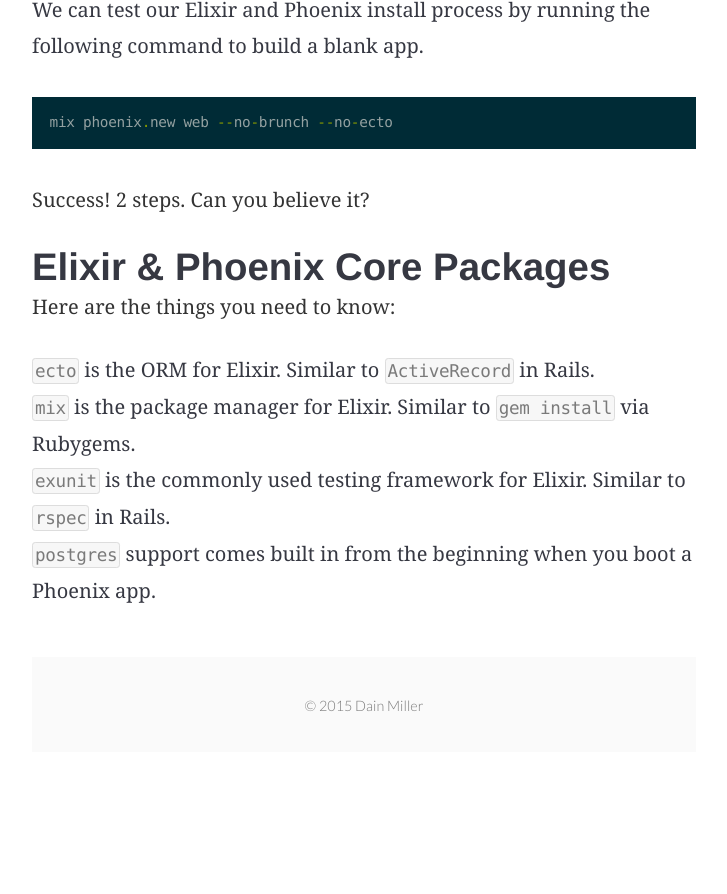
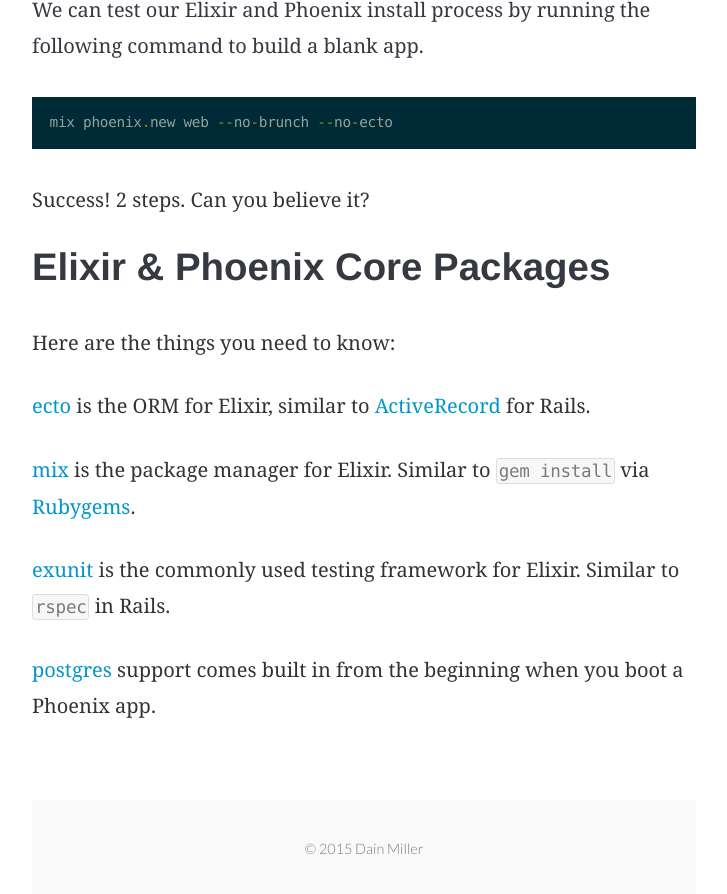
Before and after one commit to mraiur/dainmiller.github.io, a Jekyll site: the page built from _posts/2016-10-07-setting-up-elixir-and-phoenix.markdown, in a window 1280 px wide and 900 px high, scrolled down 1606 px. Shown: the top 894 px of the window, without its empty margins (276-1003 px from the left). Built offline with Jekyll 4.4.1, drawn with Linux system fonts in a browser that asks for light colours; before the commit the page ends 2363 px from its top, so only the background shows below that.

Commit message:
Update formatting of list items

```diff
--- a/_posts/2016-10-07-setting-up-elixir-and-phoenix.markdown
+++ b/_posts/2016-10-07-setting-up-elixir-and-phoenix.markdown
@@ -51,13 +51,15 @@
 Success! 2 steps. Can you believe it?
 
 ## Elixir & Phoenix Core Packages
-
+<br />
 Here are the things you need to know:
 
-- `ecto` is the ORM for Elixir. Similar to `ActiveRecord` in Rails.
-- `mix` is the package manager for Elixir. Similar to `gem install` via
-    Rubygems.
-- `exunit` is the commonly used testing framework for Elixir. Similar to `rspec`
-    in Rails.
-- `postgres` support comes built in from the beginning when you boot a Phoenix
-    app.
+[ecto](http://www.phoenixframework.org/docs/ecto-models) is the ORM for Elixir, similar to
+[ActiveRecord](http://guides.rubyonrails.org/active_record_basics.html) for Rails.
+
+[mix](http://elixir-lang.org/getting-started/mix-otp/introduction-to-mix.html) is the package manager for Elixir. Similar to `gem install` via
+[Rubygems](https://rubygems.org/).
+
+[exunit](http://elixir-lang.org/docs/stable/ex_unit/ExUnit.html) is the commonly used testing framework for Elixir. Similar to `rspec` in Rails.
+
+[postgres](https://www.postgresql.org/) support comes built in from the beginning when you boot a Phoenix app.
```
